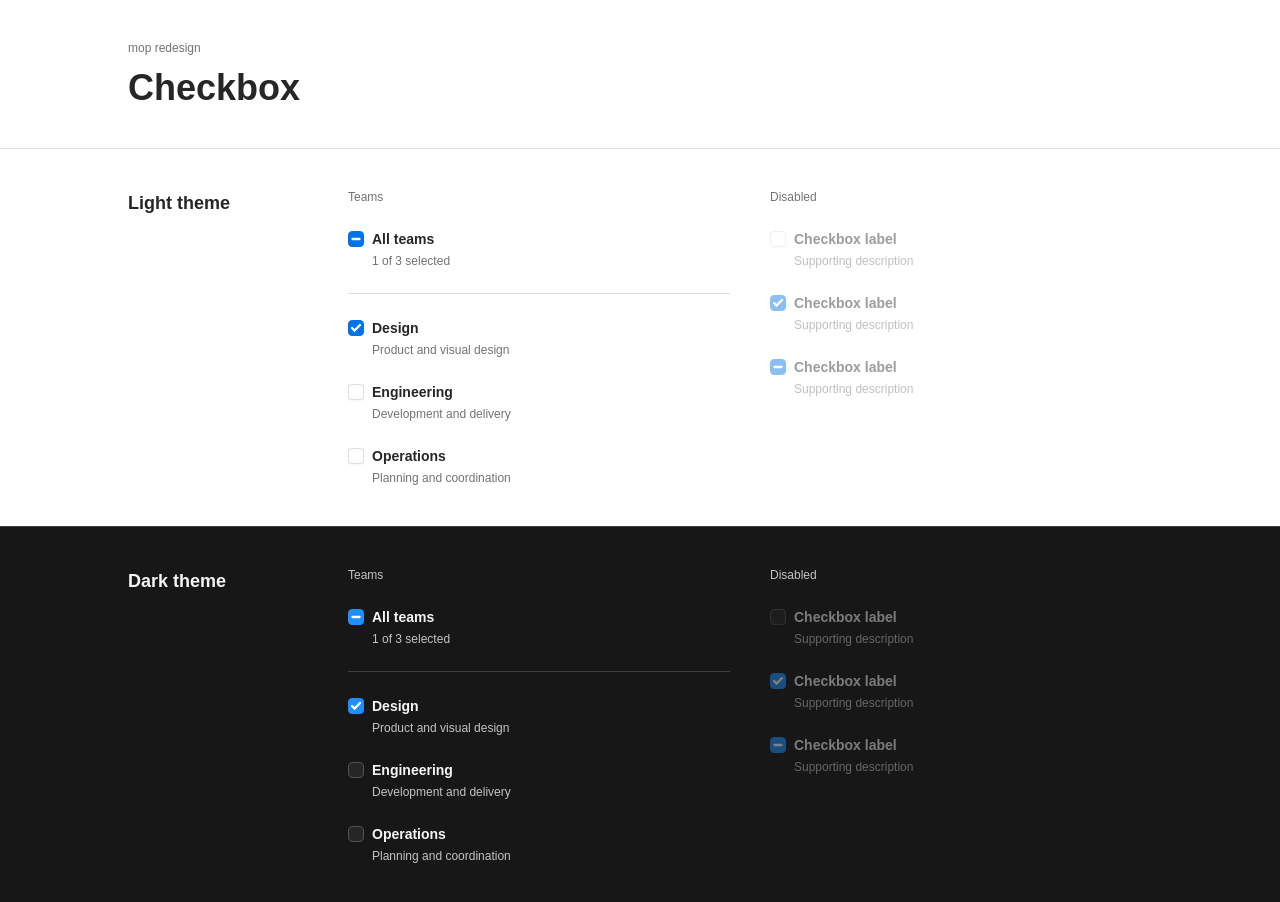
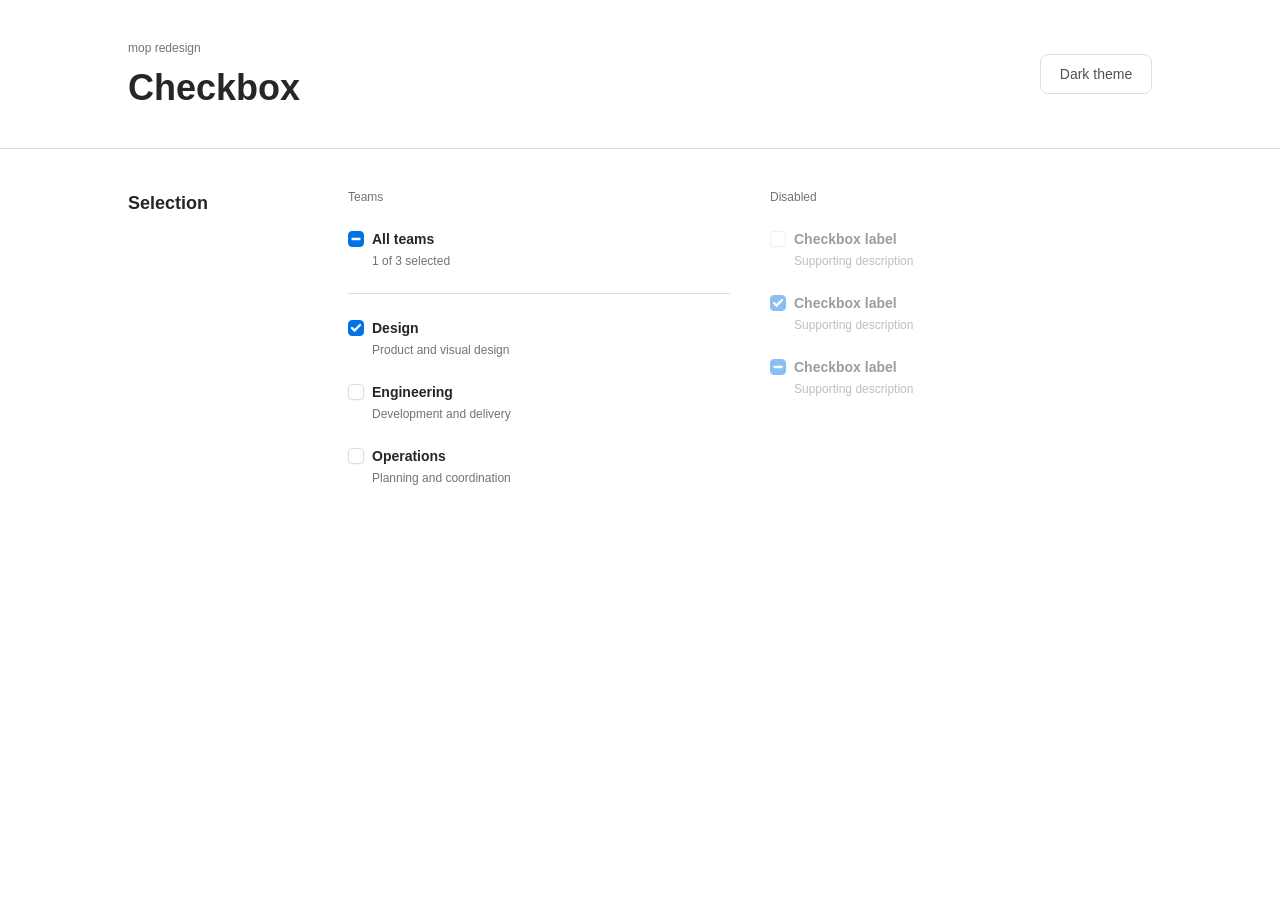
Before and after one commit to vojtechnerad/mop-redesign, a React (Vite) app: page / in a window 1280 px wide. After the commit the page ends 800 px from the top, so only its background shows below. Built offline with nearby package versions, Linux system fonts and the light colour scheme.

Commit message:
implement theme context and provider; refactor CheckboxPreview and Checkbox components to use global theme

```diff
--- a/src/App.tsx
+++ b/src/App.tsx
@@ -1,5 +1,6 @@
 import { useState } from 'react'
 import Checkbox from './components/Checkbox'
+import { useTheme } from './Theme'
 
 const teams = [
   { id: 'design', label: 'Design', description: 'Product and visual design' },
@@ -7,24 +8,23 @@ const teams = [
   { id: 'operations', label: 'Operations', description: 'Planning and coordination' },
 ]
 
-function CheckboxPreview({ theme }: { theme: 'light' | 'dark' }) {
+function CheckboxPreview() {
   const [selected, setSelected] = useState(['design'])
   const allSelected = selected.length === teams.length
   const partiallySelected = selected.length > 0 && !allSelected
-  const isDark = theme === 'dark'
 
   return (
     <section
-      aria-labelledby={`${theme}-heading`}
-      className={`border-t px-6 py-10 sm:px-10 ${isDark ? 'border-neutral-800 bg-neutral-950 text-neutral-50' : 'border-neutral-100 bg-white text-neutral-900'}`}
+      aria-labelledby="checkbox-examples-heading"
+      className="border-t border-neutral-100 px-6 py-10 sm:px-10 dark:border-neutral-800"
     >
       <div className="mx-auto grid max-w-5xl gap-10 md:grid-cols-[180px_1fr]">
-        <h2 id={`${theme}-heading`} className="text-lg font-semibold">
-          {isDark ? 'Dark theme' : 'Light theme'}
+        <h2 id="checkbox-examples-heading" className="text-lg font-semibold">
+          Selection
         </h2>
         <div className="grid gap-10 sm:grid-cols-2">
           <fieldset className="flex min-w-0 flex-col gap-6">
-            <legend className={`mb-6 text-xs font-medium ${isDark ? 'text-neutral-200' : 'text-neutral-600'}`}>
+            <legend className="mb-6 text-xs font-medium text-neutral-600 dark:text-neutral-200">
               Teams
             </legend>
             <Checkbox
@@ -33,34 +33,32 @@ function CheckboxPreview({ theme }: { theme: 'light' | 'dark' }) {
               checked={allSelected}
               indeterminate={partiallySelected}
               onChange={event => setSelected(event.target.checked ? teams.map(team => team.id) : [])}
-              theme={theme}
-              data-testid={`${theme}-all`}
+              data-testid="all"
             />
-            <div className={`flex flex-col gap-6 border-t pt-6 ${isDark ? 'border-neutral-800' : 'border-neutral-100'}`}>
+            <div className="flex flex-col gap-6 border-t border-neutral-100 pt-6 dark:border-neutral-800">
               {teams.map(team => (
                 <Checkbox
                   key={team.id}
                   label={team.label}
                   description={team.description}
-                  name={`${theme}-teams`}
+                  name="teams"
                   value={team.id}
                   checked={selected.includes(team.id)}
                   onChange={event => setSelected(current => event.target.checked
                     ? [...current, team.id]
                     : current.filter(id => id !== team.id))}
-                  theme={theme}
-                  data-testid={`${theme}-${team.id}`}
+                  data-testid={team.id}
                 />
               ))}
             </div>
           </fieldset>
           <fieldset className="flex min-w-0 flex-col gap-6">
-            <legend className={`mb-6 text-xs font-medium ${isDark ? 'text-neutral-200' : 'text-neutral-600'}`}>
+            <legend className="mb-6 text-xs font-medium text-neutral-600 dark:text-neutral-200">
               Disabled
             </legend>
-            <Checkbox label="Checkbox label" description="Supporting description" disabled theme={theme} data-testid={`${theme}-disabled-unchecked`} />
-            <Checkbox label="Checkbox label" description="Supporting description" defaultChecked disabled theme={theme} data-testid={`${theme}-disabled-checked`} />
-            <Checkbox label="Checkbox label" description="Supporting description" indeterminate disabled theme={theme} data-testid={`${theme}-disabled-mixed`} />
+            <Checkbox label="Checkbox label" description="Supporting description" disabled data-testid="disabled-unchecked" />
+            <Checkbox label="Checkbox label" description="Supporting description" defaultChecked disabled data-testid="disabled-checked" />
+            <Checkbox label="Checkbox label" description="Supporting description" indeterminate disabled data-testid="disabled-mixed" />
           </fieldset>
         </div>
       </div>
@@ -69,16 +67,28 @@ function CheckboxPreview({ theme }: { theme: 'light' | 'dark' }) {
 }
 
 export default function App() {
+  const { theme, toggleTheme } = useTheme()
+
   return (
-    <main className="min-h-screen bg-white text-neutral-900">
+    <main className="min-h-screen bg-white text-neutral-900 dark:bg-neutral-950 dark:text-neutral-50">
       <header className="px-6 py-10 sm:px-10">
-        <div className="mx-auto max-w-5xl">
-          <p className="mb-3 text-xs font-medium text-neutral-600">mop redesign</p>
-          <h1 className="text-4xl font-semibold">Checkbox</h1>
+        <div className="mx-auto flex max-w-5xl flex-wrap items-center justify-between gap-4">
+          <div>
+            <p className="mb-3 text-xs font-medium text-neutral-600 dark:text-neutral-200">mop redesign</p>
+            <h1 className="text-4xl font-semibold">Checkbox</h1>
+          </div>
+          <button
+            type="button"
+            onClick={toggleTheme}
+            aria-label={theme === 'dark' ? 'Switch to light theme' : 'Switch to dark theme'}
+            title={theme === 'dark' ? 'Switch to light theme' : 'Switch to dark theme'}
+            className="flex h-10 w-28 shrink-0 cursor-pointer items-center justify-center rounded-md border-1 border-neutral-100 bg-white text-sm font-medium text-neutral-700 hover:bg-neutral-50 focus-visible:outline-none focus-visible:ring-[3px] focus-visible:ring-blue-300/40 dark:border-neutral-700 dark:bg-neutral-900 dark:text-neutral-50 dark:hover:bg-neutral-800"
+          >
+            {theme === 'dark' ? 'Light theme' : 'Dark theme'}
+          </button>
         </div>
       </header>
-      <CheckboxPreview theme="light" />
-      <CheckboxPreview theme="dark" />
+      <CheckboxPreview />
     </main>
   )
 }
--- /dev/null
+++ b/src/Theme.tsx
@@ -0,0 +1,48 @@
+import { createContext, useContext, useLayoutEffect, useState } from 'react'
+import type { ReactNode } from 'react'
+
+type Theme = 'light' | 'dark'
+
+const ThemeContext = createContext<{
+  theme: Theme
+  toggleTheme: () => void
+} | null>(null)
+
+function getInitialTheme(): Theme {
+  if (typeof window === 'undefined') return 'light'
+
+  try {
+    const savedTheme = window.localStorage.getItem('mop-theme')
+    if (savedTheme === 'light' || savedTheme === 'dark') return savedTheme
+  } catch {}
+
+  return window.matchMedia('(prefers-color-scheme: dark)').matches ? 'dark' : 'light'
+}
+
+export function ThemeProvider({ children }: { children: ReactNode }) {
+  const [theme, setTheme] = useState<Theme>(getInitialTheme)
+
+  useLayoutEffect(() => {
+    document.documentElement.dataset.theme = theme
+    document.documentElement.style.colorScheme = theme
+
+    try {
+      window.localStorage.setItem('mop-theme', theme)
+    } catch {}
+  }, [theme])
+
+  return (
+    <ThemeContext value={{
+      theme,
+      toggleTheme: () => setTheme(current => current === 'light' ? 'dark' : 'light'),
+    }}>
+      {children}
+    </ThemeContext>
+  )
+}
+
+export function useTheme() {
+  const context = useContext(ThemeContext)
+  if (!context) throw new Error('useTheme must be used within ThemeProvider')
+  return context
+}
--- a/src/components/Checkbox.tsx
+++ b/src/components/Checkbox.tsx
@@ -1,5 +1,6 @@
 import { useId, useImperativeHandle, useLayoutEffect, useRef } from 'react'
 import type { ComponentPropsWithRef, ReactNode } from 'react'
+import { useTheme } from '../Theme'
 
 export type CheckboxProps = Omit<
   ComponentPropsWithRef<'input'>,
@@ -15,7 +16,7 @@ export default function Checkbox({
   label,
   description,
   indeterminate = false,
-  theme = 'light',
+  theme: themeOverride,
   id,
   ref,
   disabled,
@@ -24,6 +25,8 @@ export default function Checkbox({
   'aria-labelledby': labelledBy,
   ...inputProps
 }: CheckboxProps) {
+  const { theme: globalTheme } = useTheme()
+  const theme = themeOverride ?? globalTheme
   const generatedId = useId()
   const inputId = id ?? generatedId
   const inputRef = useRef<HTMLInputElement>(null)
--- a/src/index.css
+++ b/src/index.css
@@ -1,5 +1,7 @@
 @import "@fontsource-variable/raleway";
 @import "tailwindcss";
+
+@custom-variant dark (&:where([data-theme="dark"], [data-theme="dark"] *));
 
 @theme {
 	--font-raleway: "Raleway Variable", sans-serif;
--- a/src/main.tsx
+++ b/src/main.tsx
@@ -1,10 +1,13 @@
 import { StrictMode } from 'react'
 import { createRoot } from 'react-dom/client'
 import App from './App'
+import { ThemeProvider } from './Theme'
 import './index.css'
 
 createRoot(document.getElementById('root')!).render(
   <StrictMode>
-    <App />
+    <ThemeProvider>
+      <App />
+    </ThemeProvider>
   </StrictMode>,
 )
```
